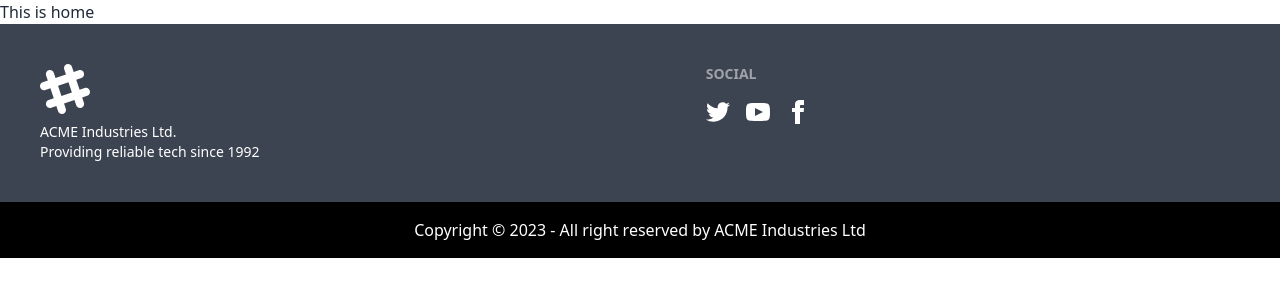
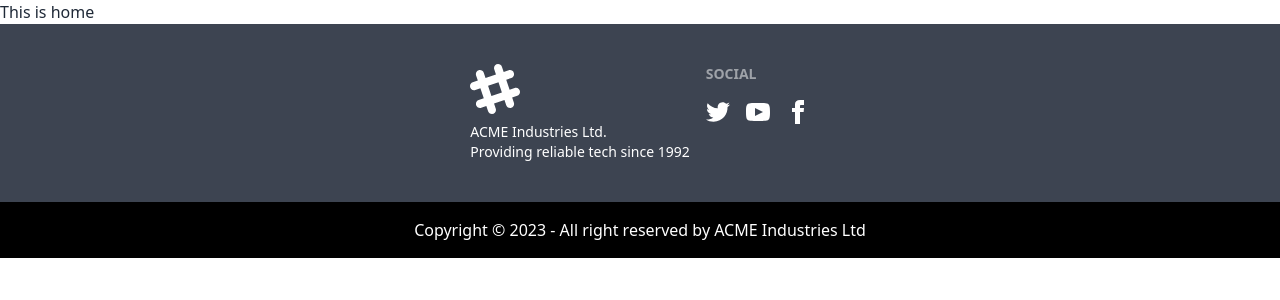
Before and after one commit to kmhbDOes/bistro-boss-client, a React (Vite) app: page / in a window 1280 px wide. Shown: the top 300 px of the page. Built offline with nearby package versions, Linux system fonts and the light colour scheme.

Commit message:
Footer yea made dynamic

```diff
--- a/src/Pages/Shared/Footer.jsx
+++ b/src/Pages/Shared/Footer.jsx
@@ -1,9 +1,10 @@
 import React from "react";
 
 const Footer = () => {
+  const currentYear = new Date().getFullYear();
   return (
     <footer>
-      <div className="footer p-10 bg-neutral text-neutral-content">
+      <div className="footer p-10 bg-neutral text-neutral-content flex flex-col md:flex-row justify-center">
         <div>
           <svg
             width="50"
@@ -63,7 +64,10 @@ const Footer = () => {
       </div>
       <div className="footer-center p-4 bg-black text-white">
         <div>
-          <p>Copyright © 2023 - All right reserved by ACME Industries Ltd</p>
+          <p>
+            Copyright © {currentYear} - All right reserved by ACME Industries
+            Ltd
+          </p>
         </div>
       </div>
     </footer>
```
